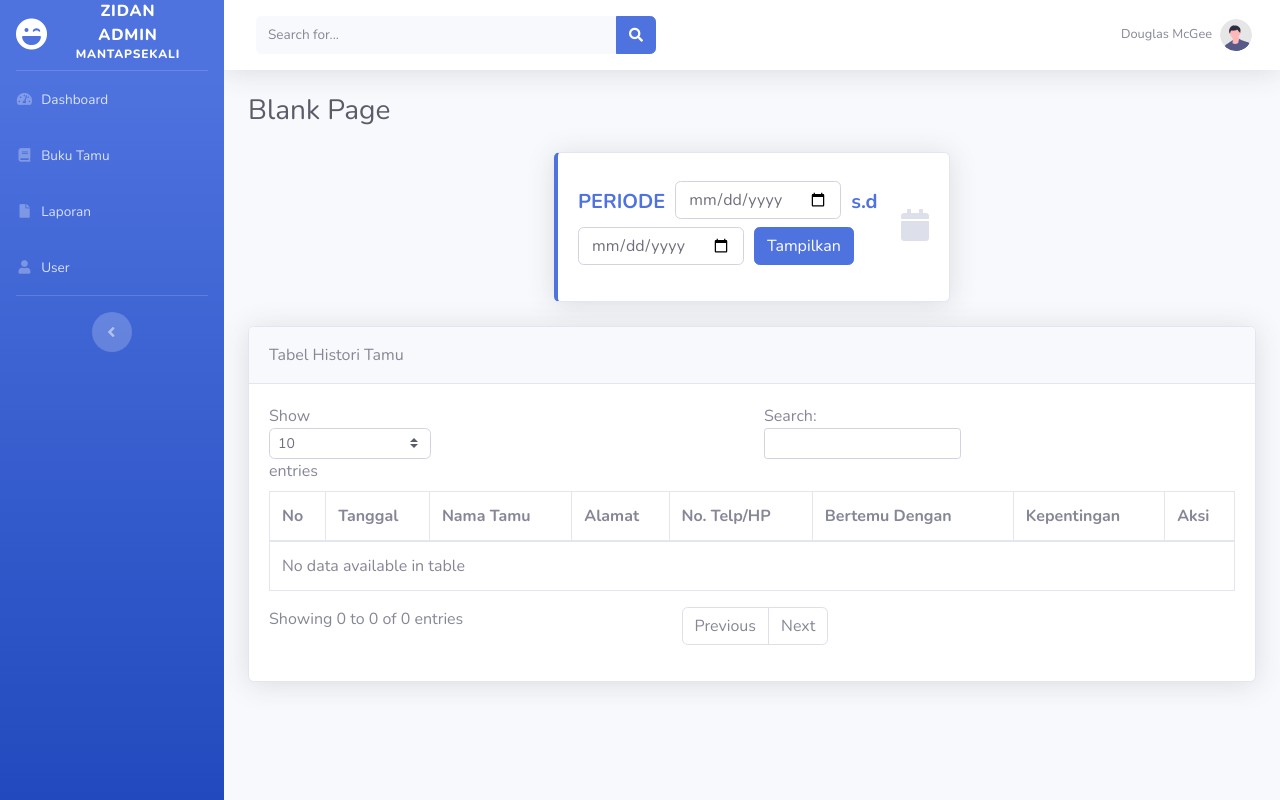
After one commit to ZidannAR/web, a PHP site: page /laporan.php in a window 1280 px wide. The commit adds this page. Run offline with PHP 8.4, Linux system fonts and the light colour scheme.

Commit message:
menambahkan laporan sih harusnya tapi data nya malah gak ada jirr kemana yaa

```diff
--- /dev/null
+++ b/laporan.php
@@ -0,0 +1,102 @@
+<!-- Begin Page Content -->
+<?php include_once('templates/header.php') ?>
+
+<div class="container-fluid">
+
+       <!-- Page Heading -->
+       <h1 class="h3 mb-4 text-gray-800">Blank Page</h1>
+       <div class="row mx-auto d-flex justify-content-center">
+              <div class="col-xl-5 col-md-6 mb-4">
+                     <div class="card border-left-primary shadow h-100 py-2">
+                            <div class="card-body">
+                                   <div class="row no-gutters align-items-center">
+                                          <div class="col mr-2">
+                                                 <div class="h5 mb-0 font-weight-bold text-gray-800">
+                                                        <form method="post" action="">
+                                                               <div class="form-row align-items-center">
+                                                                      <div class="col-auto">
+                                                                             <div class="font-weight-bold text-primary text-uppercase mb-1">
+                                                                                    Periode
+                                                                             </div>
+                                                                      </div>
+                                                                      <div class="col-auto">
+                                                                             <input type="date" class="form-control mb-2" id="p_awal" name="p_awal" required>
+                                                                      </div>
+                                                                      <div class="col-auto">
+                                                                             <div class="font-weight-bold text-primary mb-1">
+                                                                                    s.d
+                                                                             </div>
+                                                                      </div>
+                                                                      <div class="col-auto">
+                                                                             <input type="date" class="form-control mb-2" id="p_akhir" name="p_akhir" required>
+                                                                      </div>
+                                                                      <div class="col-auto">
+                                                                             <button type="submit" name="tampilkan" class="btn btn-primary mb-2">Tampilkan</button>
+                                                                      </div>
+                                                               </div>
+                                                        </form>
+                                                 </div>
+                                          </div>
+                                          <div class="col-auto">
+                                                 <i class="fas fa-calendar fa-2x text-gray-300"></i>
+                                          </div>
+                                   </div>
+                            </div>
+                     </div>
+              </div>
+       </div>
+       <!-- tabel laporan -->
+       <div class="card shadow mb-4">
+              <div class="card-header py-3">
+                     <span class="text">Tabel Histori Tamu</span>
+              </div>
+              <div class="card-body">
+                     <div class="table-responsive">
+                            <table class="table table-bordered" id="dataTable" width="100%" cellspacing="0">
+                                   <thead>
+                                          <tr>
+                                                 <th>No</th>
+                                                 <th>Tanggal</th>
+                                                 <th>Nama Tamu</th>
+                                                 <th>Alamat</th>
+                                                 <th>No. Telp/HP</th>
+                                                 <th>Bertemu Dengan</th>
+                                                 <th>Kepentingan</th>
+                                                 <th>Aksi</th>
+                                          </tr>
+                                   </thead>
+                                   <tbody>
+                                   </tbody>
+                            </table>
+                     </div>
+              </div>
+       </div>
+       <!-- syntax untuk menampilkan data dari database -->
+       <?php
+       if (isset($_POST['tampilkan'])) {
+              $p_awal = $_POST['p_awal'];
+              $p_akhir = $_POST['p_akhir'];
+              $no = 1;
+
+              $no++;
+              $buku_tamu = query("SELECT* FROM buku_tamu WHERE tanggal BETWEEN '$p_awal' AND '$p_akhir'");
+              foreach ($buku_tamu as $tamu) : ?>
+                     <tr>
+                            <td><?= $no++; ?></td>
+                            <td><?= $tamu['tanggal'] ?></td>
+                            <td><?= $tamu['nama_tamu'] ?></td>
+                            <td><?= $tamu['alamat'] ?></td>
+                            <td><?= $tamu['no_hp'] ?></td>
+                            <td><?= $tamu['bertemu'] ?></td>
+                            <td><?= $tamu['kepentingan'] ?></td>
+                            <td><a class="btn btn-success" href="edit-tamu.php?id=<?= $tamu['id_tamu'] ?>">ubah</a>
+                                   <a onclick="comfirm('apakah anda yakin menghapus data ini?')" class="btn btn-danger" href="hapus_tamu.php?id=<?= $tamu['id_tamu'] ?>">hapus</a>
+                            </td>
+                     </tr>
+       <?php endforeach;
+       } ?>
+
+
+</div>
+<!-- /.container-fluid -->
+<?php include_once('templates/footer.php') ?>
--- a/templates/header.php
+++ b/templates/header.php
@@ -170,7 +170,7 @@
                     <span>Buku Tamu</span></a>
             </li>
             <li class="nav-item">
-                <a class="nav-link" href="/">
+                <a class="nav-link" href="laporan.php">
                     <i class="fas fa-fw fa-file"></i>
                     <span>Laporan</span></a>
             </li>
```
